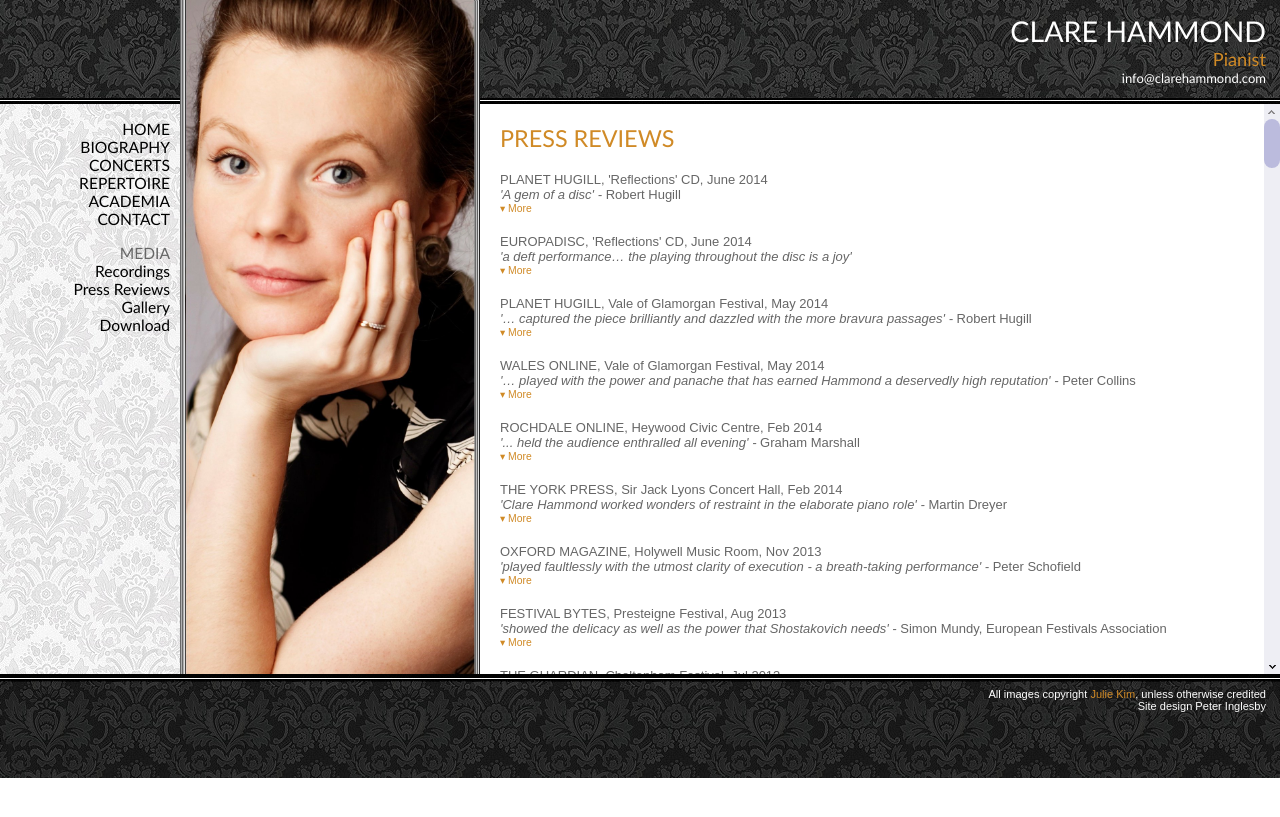
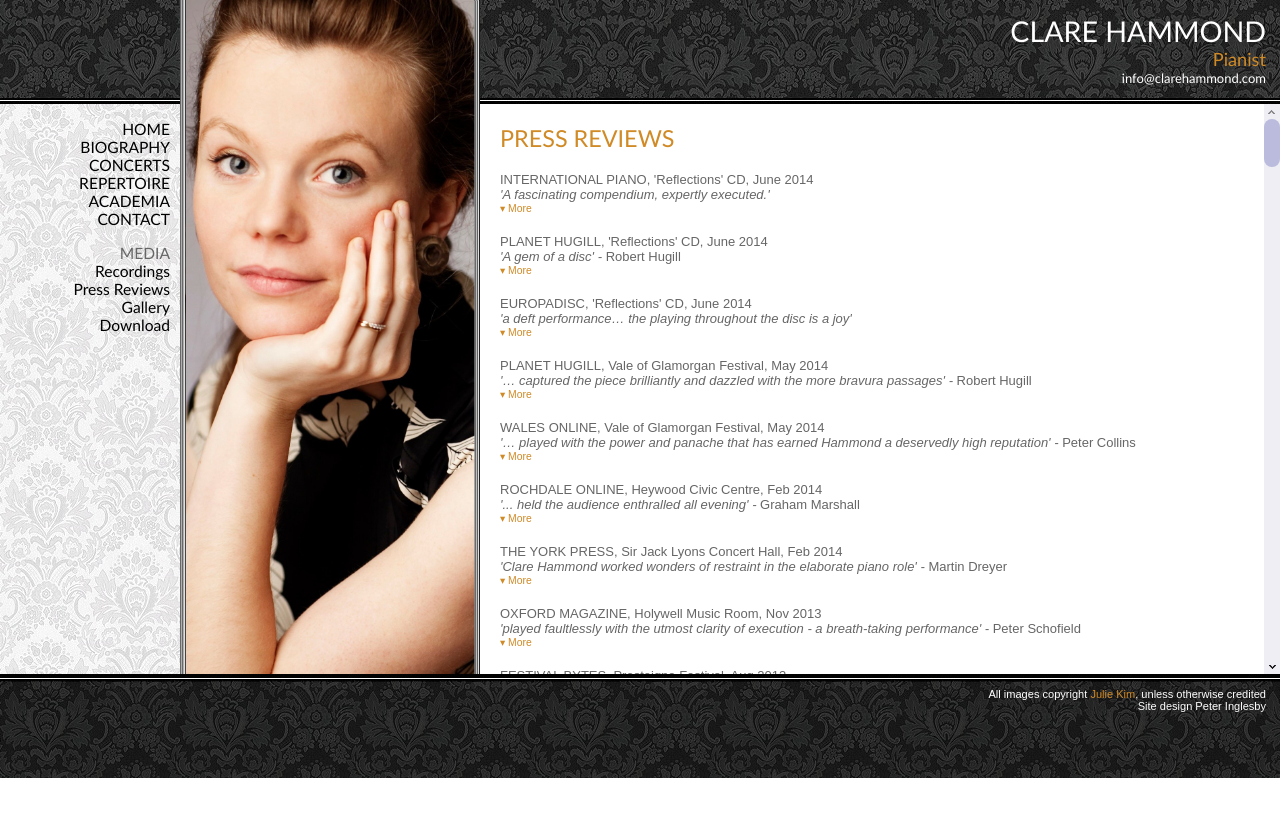
Before and after one commit to hammonc/clarehammond.com, a Jekyll site: the page built from reviews.html, in a window 1280 px wide. Shown: the top 817 px of the page. Built offline with Jekyll 4.4.1, drawn with Linux system fonts in a browser that asks for light colours.

Commit message:
int piano quote

```diff
--- a/reviews.html
+++ b/reviews.html
@@ -3,6 +3,18 @@
 image: press.jpg
 ---
 <h3 class="page-heading">PRESS REVIEWS</h3>
+
+<div class="listing">
+  <div class="listing-heading">INTERNATIONAL PIANO, 'Reflections' CD, June 2014</div>
+  <div class="listing-trailer"> 'A fascinating compendium, expertly executed.'<em></em></em></div>
+  <div class="listing-details concealed">
+    <p></p><br>See International Piano Magazine, Jul / Aug issue for the full review.</p>
+  </div>
+  <div class="listing-details concealed">
+  </div>
+  <span class="more">&#9662; <a href="">More</a></span>
+  <span class="less">&#9652; <a href="">Less</a></span>
+</div>
 
 <div class="listing">
   <div class="listing-heading">PLANET HUGILL, 'Reflections' CD, June 2014</div>
```
